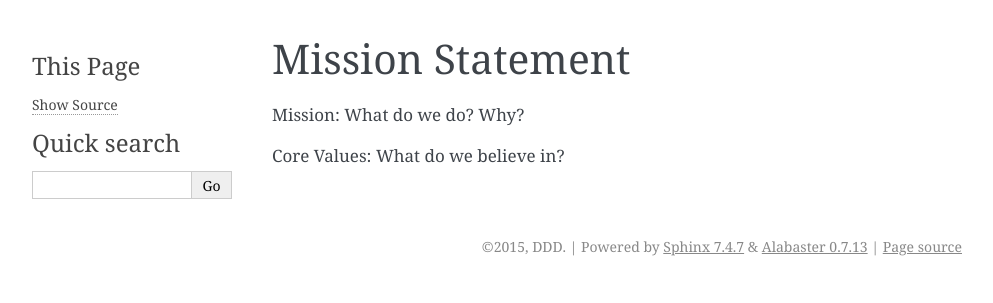
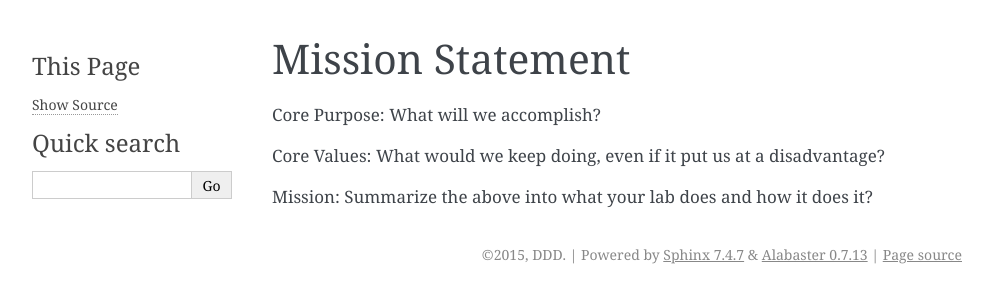
Before and after one commit to greenelab/onboarding, a Sphinx documentation site: the page built from source/mission_statement.rst, in a window 1280 px wide. Shown: the top 303 px of the page, without its empty margins (148-1141 px from the left). Built offline with Sphinx 7.4.7, drawn with Linux system fonts in a browser that asks for light colours.

Commit message:
provide some help for putting a mission/values/purpose together

```diff
--- a/source/mission_statement.rst
+++ b/source/mission_statement.rst
@@ -1,6 +1,8 @@
 Mission Statement
 =================
 
-Mission:  What do we do?  Why?
+Core Purpose: What will we accomplish?
 
-Core Values: What do we believe in?
+Core Values: What would we keep doing, even if it put us at a disadvantage?
+
+Mission: Summarize the above into what your lab does and how it does it?
```
